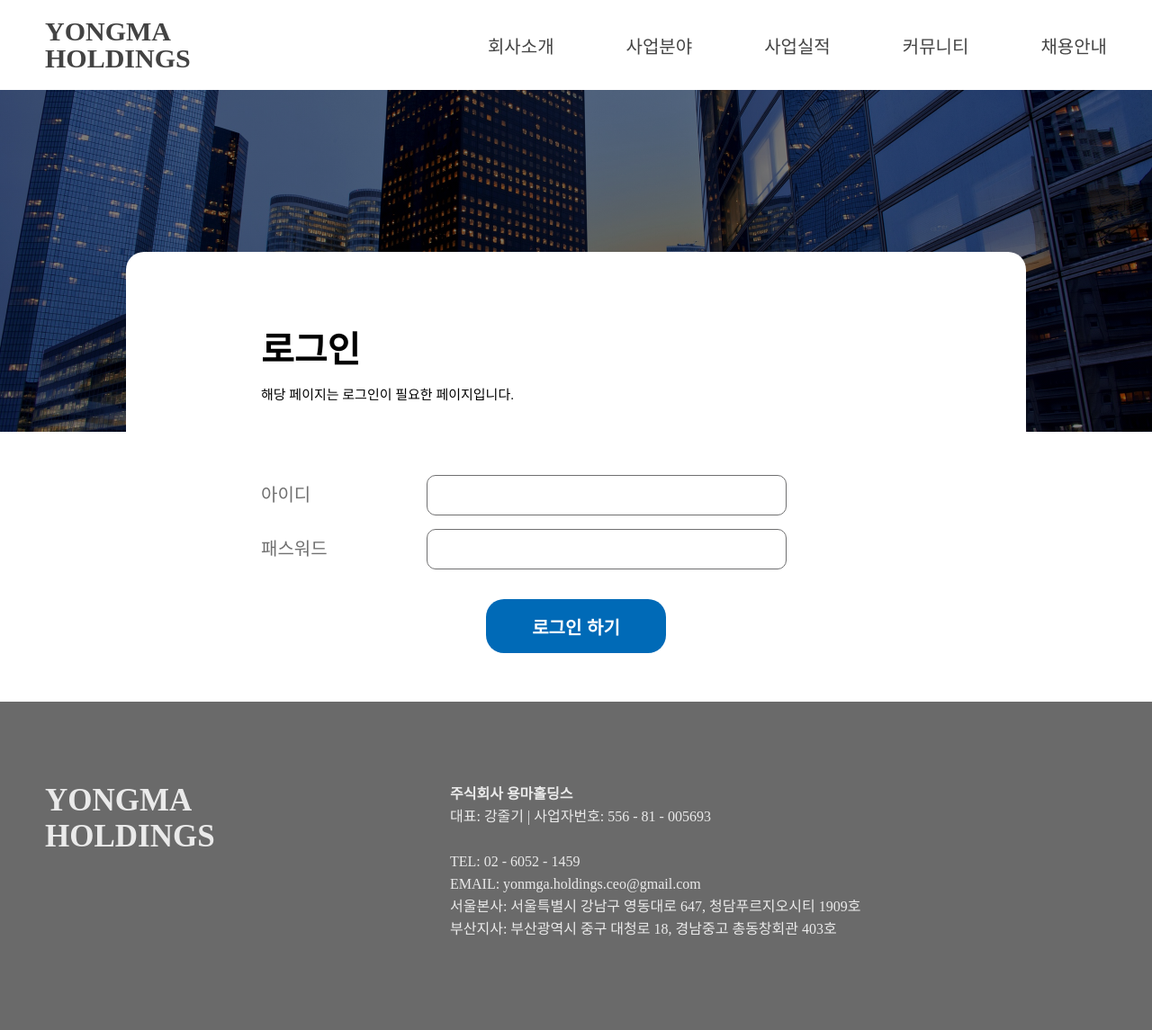
After one commit to domino04/yongma-web, a Django app: page /login/ in a window 1280 px wide. The commit adds this page. Shown: the whole page at 90% size. Run offline with Django 3.2, Linux system fonts and the light colour scheme.

Commit message:
지명원 대신 login

```diff
--- a/yongma/app/static/sidenav.css
+++ b/yongma/app/static/sidenav.css
@@ -649,3 +649,70 @@ form.contact > .submit-div > button {
   margin-top: 40px;
   color: #707071;
 }
+
+/* login */
+
+.login-section {
+  width: 100%;
+  justify-content: center;
+  height: 200px;
+}
+
+.login {
+  width: 1000px;
+  top: -200px;
+  background-color: white;
+  height: 500px;
+  padding-top: 50px;
+  padding-left: 150px;
+  padding-right: 150px;
+  box-sizing: border-box;
+  border-radius: 20px;
+}
+
+.login > h1 {
+  font-size: 40px;
+  margin-bottom: 10px;
+}
+
+.login > h2 {
+  font-size: 15px;
+  font-weight: normal;
+  margin-bottom: 80px;
+}
+
+.login > label,
+.login > input {
+  display: inline-block;
+  width: 180px;
+  font-size: 20px;
+  color: #707070;
+}
+
+.login > input {
+  display: inline-block;
+  border-style: solid;
+  border-radius: 10px;
+  border-width: 0.5px;
+  border-color: #707071;
+  margin-bottom: 15px;
+  padding: 12px;
+  box-sizing: border-box;
+}
+.login > input {
+  width: 400px;
+  height: 45px;
+}
+.login > div {
+  justify-content: center;
+}
+.login > div > button {
+  width: 200px;
+  height: 60px;
+  border-radius: 20px;
+  background-color: #006ab7;
+  border-style: none;
+  color: white;
+  font-weight: bold;
+  font-size: 20px;
+}
--- a/yongma/app/templates/introduction/brochure.html
+++ b/yongma/app/templates/introduction/brochure.html
@@ -41,12 +41,12 @@
   맨파워와 시스템을 보유하고 있습니다.
 </p>
 <div class="brochureImg-div col">
-  <a
+  <!-- <a
     class="download-btn col"
     href="https://bigfile.mail.naver.com/bigfileupload/download?fid=plYZD6J8WXtXFAKjK3YdFAUXHqUmKoumFxuwKAu9KAgmHqurKoKqKqbwaxvjMqbXax+oK4KZM4UdKxJ4M6MdK6E9KAbrK4ioFzKrKAb="
     download="용마홀딩스 지명원(2021).pdf"
-    ><p>지명원 pdf 다운로드</p></a
-  >
+    ><p>지명원 pdf 다운로드</p></a> -->
+  <a class="download-btn col" href="/login"><p>지명원 pdf 다운로드</p></a>
 </div>
 
 {% endblock %}
--- /dev/null
+++ b/yongma/app/templates/login.html
@@ -0,0 +1,33 @@
+{% extends 'base.html' %} {% block css %} {% load static %}
+<link rel="stylesheet" type="text/css" href="{% static 'sidenav.css' %}" />
+{% endblock%} {% block sectionsCss %}
+<!-- 자식 템플릿 상속 -->
+{% endblock %} {% block container %}
+<div id="side-nav col">
+  <div class="top-picture"></div>
+  <div class="page-container-div">
+    <div class="page-container row">
+      <div class="login-section relative row">
+        <div class="login absolute">
+          <h1>로그인</h1>
+          <h2>해당 페이지는 로그인이 필요한 페이지입니다.</h2>
+          <label for="id">아이디</label>
+          <input type="text" name="id" id="login-id" /><br />
+          <label for="password">패스워드</label>
+          <input type="password" name="password" id="login-pw" />
+          <br /><br />
+          <div class="row">
+            <button onclick="javascript:btn()">로그인 하기</button>
+          </div>
+        </div>
+      </div>
+    </div>
+  </div>
+</div>
+
+<script>
+  function btn() {
+    alert("알맞지 않은 아이디 혹은 비밀번호입니다.");
+  }
+</script>
+{% endblock %}
--- a/yongma/app/views.py
+++ b/yongma/app/views.py
@@ -44,3 +44,7 @@ def post_view(request, category, section, post_pk):
     if (category == 'community') and (section == "newsRoom"):
         post = New.objects.get(pk=post_pk)
         return render(request, f'{category}/news.html', {'post': post})
+
+
+def login(request):
+    return render(request, 'login.html')
--- a/yongma/yongma/urls.py
+++ b/yongma/yongma/urls.py
@@ -24,4 +24,5 @@ urlpatterns = [
          name="section"),
     path("<str:category>/<str:section>/<int:post_pk>",
          views.post_view, name="section"),
+    path("login/", views.login, name="login"),
 ]
```
Also changed, not shown: yongma/app/static/login.css (added).
